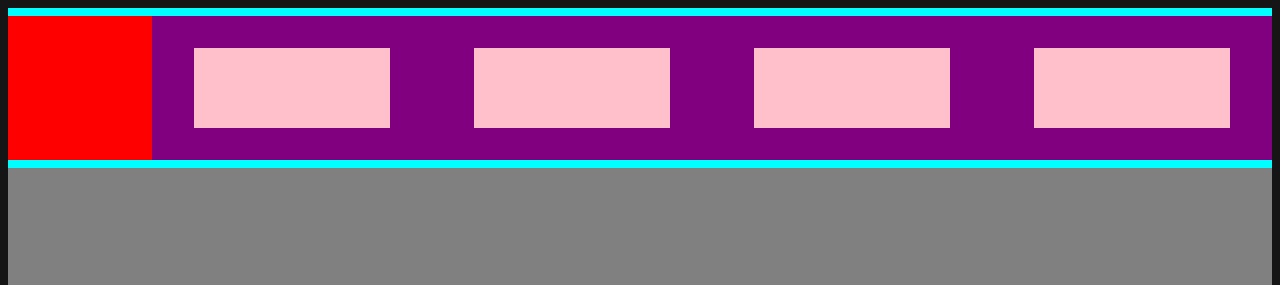
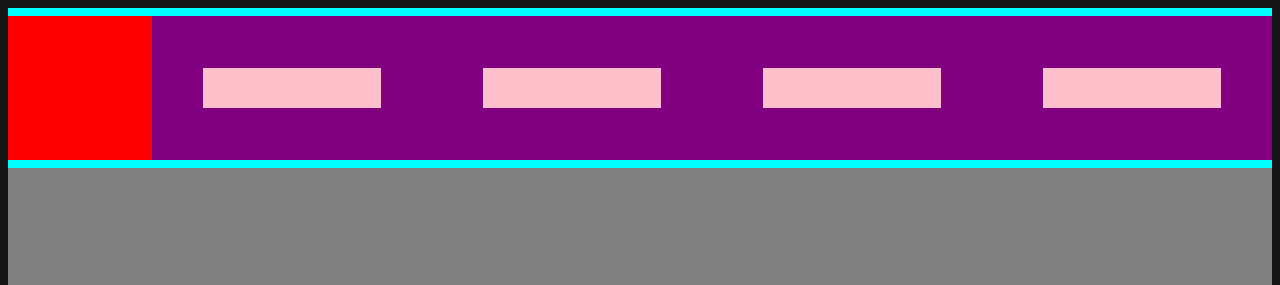
Before and after one commit to UTFPR-Crossbots/UTFPR-Crossbots.github.io, a plain HTML site: page index.html in a window 1280 px wide. Shown: the top 285 px of the page. Drawn offline with Linux system fonts and the light colour scheme.

Commit message:
quick fix

```diff
--- a/CSS/index.css
+++ b/CSS/index.css
@@ -31,8 +31,8 @@ header{
     justify-content: space-around;
 }
 .box{
-    height: calc((18vh - 8vh));
-    width: calc((100% - 18vh)/5);
+    height: calc((18vh - 13vh));
+    width: calc((100% - 18vw)/5);
     background-color: pink;
 }
 .intro{
```
